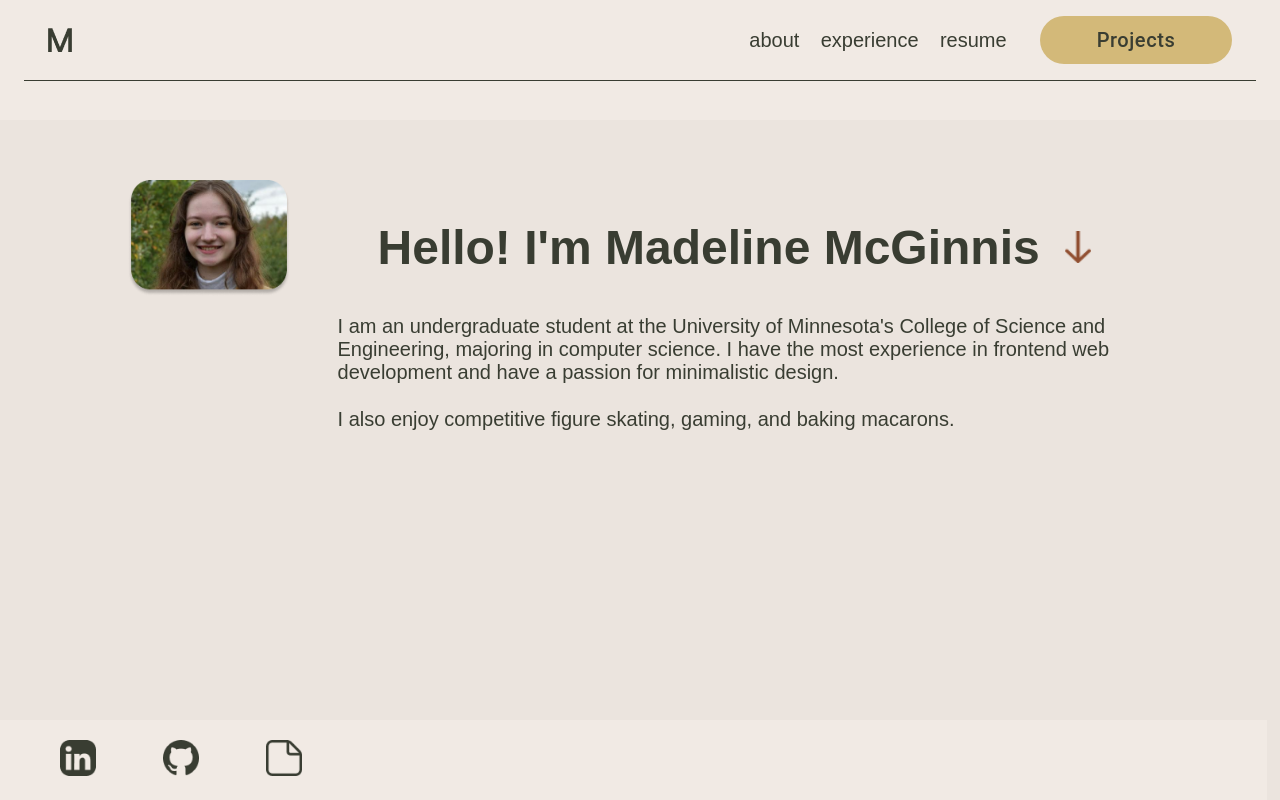
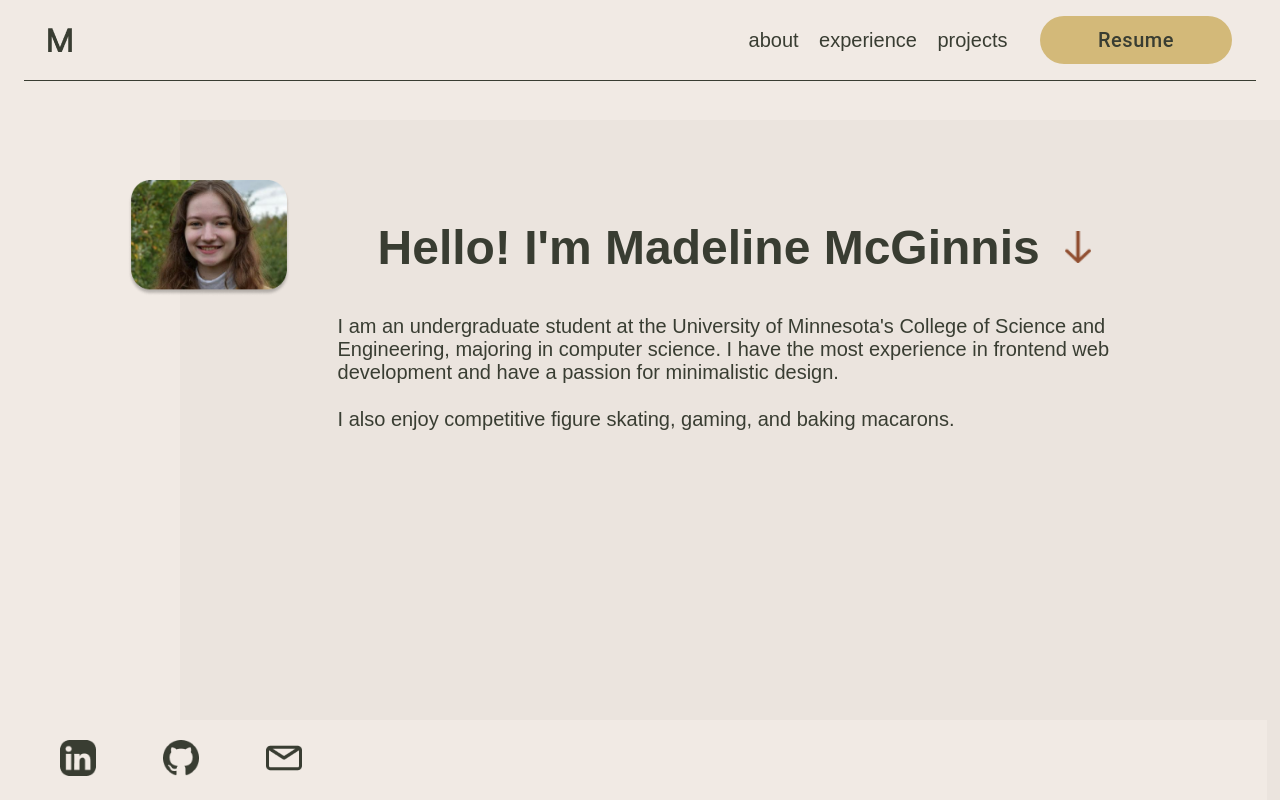
Before and after one commit to madelinemcg/portfolio, a React (Create React App) app: page / in a window 1280 px wide. Built offline with nearby package versions, Linux system fonts and the light colour scheme.

Commit message:
background, text edits, and button changes

```diff
--- a/src/assets/copy/copy.tsx
+++ b/src/assets/copy/copy.tsx
@@ -7,7 +7,7 @@ export const COPY = {
         name: "experience",
         route: "https://madeline-mcginnis.netlify.app/experience",
       },
-      { name: "resume", route: "" },
+      { name: "projects", route: "https://github.com/madelinemcg" },
     ],
   },
   PROFILE: {
@@ -21,7 +21,7 @@ export const COPY = {
     BI: {
       title: "BI Worldwide - 2022",
       description:
-        "This was an amazing opportunity to internship in the Custom Technology Solutions Group. I was able to work on a team with 3-5 software engineers that provided mentorship and guidance on learning web development. Our team developed an employee incentives web application for a large telecommunications company.",
+        "This was an amazing opportunity to internship in the Custom Technology Solutions Group. I was able to work on a team with 3-5 software engineers that provided mentorship and guidance on learning web development. Our team developed an employee incentives web application for a large telecommunications company. Completed over 40 issues in GitLab.",
       tools: "Git, CSS, Typescript, React, Apollo GraphQL", // HTML, Kotlin, Java, SQL
       practices:
         "Frontend Web Development, Mobile-first Design, Version Control, Agile", // Schema-first Development, Backend Web Development
--- a/src/components/Footer/Footer.scss
+++ b/src/components/Footer/Footer.scss
@@ -28,6 +28,22 @@
       cursor: pointer;
       height: 36px;
       width: 36px;
+      align-self: center;
+    }
+
+    .copy-button {
+      height: 100%;
+    }
+
+    .copy-text {
+      display: flex;
+      justify-content: flex-end;
+      margin: 0;
+      height: 8px;
+      padding-top: 12px;
+      text-align: center;
+      font-size: 10px;
+      color: COLORS.$DARK_GREEN;
     }
   }
 }
--- a/src/components/Footer/Footer.tsx
+++ b/src/components/Footer/Footer.tsx
@@ -1,14 +1,43 @@
 import "./Footer.scss";
 import Github from "../../assets/images/github.png";
-import Resume from "../../assets/images/resume.png";
+import Mail from "../../assets/images/mail.png";
 import Linkedin from "../../assets/images/linkedin.png";
+import { useMemo, useState } from "react";
 
 export const Footer: React.FC = () => {
   const imageList = [
     [Linkedin, "https://www.linkedin.com/in/madeline-mcginnis/"],
     [Github, "https://github.com/madelinemcg"],
-    [Resume, ""],
   ];
+
+  const [isCopied, setIsCopied] = useState(false);
+
+  const copyText = "madeline.g.mcginnis@gmail.com";
+
+  const handleCopy = () => {
+    navigator.clipboard.writeText(copyText);
+    handleCopied();
+
+    setTimeout(() => {
+      handleNotCopied();
+    }, 2000);
+  };
+
+  const handleCopyText = useMemo(() => {
+    if (isCopied) {
+      return <p className="copy-text">copied!</p>;
+    } else {
+      return <p className="copy-text"></p>;
+    }
+  }, [isCopied]);
+
+  const handleCopied = () => {
+    setIsCopied(true);
+  };
+
+  const handleNotCopied = () => {
+    setIsCopied(false);
+  };
 
   return (
     <div className="footer-wrapper">
@@ -20,6 +49,10 @@ export const Footer: React.FC = () => {
             </a>
           </div>
         ))}
+        <div className="copy-button" onClick={handleCopy}>
+          <div>{handleCopyText}</div>
+          <img src={Mail} alt="" />
+        </div>
       </div>
     </div>
   );
--- a/src/components/Header/Header.tsx
+++ b/src/components/Header/Header.tsx
@@ -25,7 +25,7 @@ export const Header: React.FC = () => {
         </div>
         <div className="button-wrapper">
           <Button href={"https://github.com/madelinemcg"} className="button">
-            Projects
+            Resume
           </Button>
         </div>
         <div className="hori-line" />
--- a/src/pages/HomePage/HomePage.scss
+++ b/src/pages/HomePage/HomePage.scss
@@ -18,9 +18,13 @@
   .background {
     z-index: 1;
     background-color: COLORS.$BEIGE;
-    margin: 40px 0 0 20%;
+    margin: 40px 0 0 0 !important;
     height: 100%;
     width: 100%;
+
+    @include BREAKPOINTS.NOT_MOBILE {
+      margin: 40px 0 0 180px !important;
+    }
   }
 
   .content {
```
